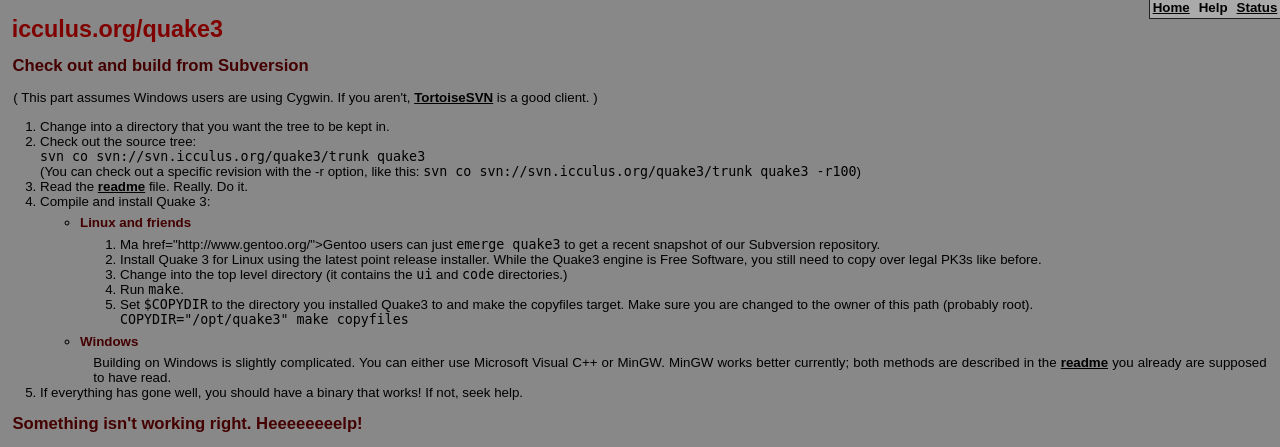
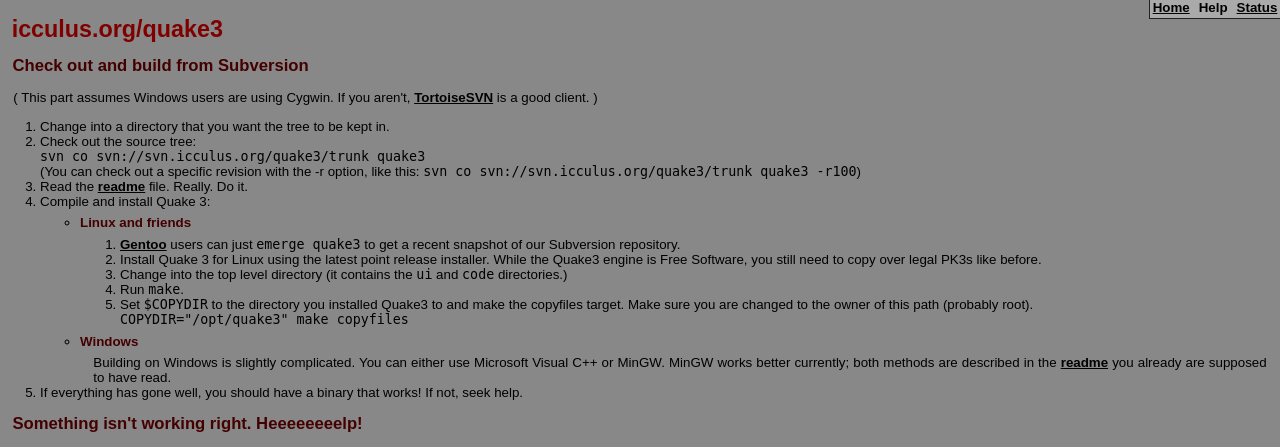
Before and after one commit to ShaneIsley/challengeq3, a PHP site: page /?page=help in a window 1280 px wide. Shown: the top 447 px of the page. Run offline with PHP 8.4, Linux system fonts and the light colour scheme; data that the repository does not hold is empty.

Commit message:
Now it is
git-svn-id: https://svn.mode-x.org/cnq3/trunk@314 df7340c0-8d17-0410-b57c-d8c7d96bbbdc

```diff
--- a/web/include/help.php
+++ b/web/include/help.php
@@ -15,7 +15,7 @@
 		<ul>
 			<li><h3>Linux and friends</h3>
 				<ol>
-					<li>Ma href="http://www.gentoo.org/">Gentoo</a> users can
+					<li><a href="http://www.gentoo.org/">Gentoo</a> users can
 					just <span class="shell">emerge quake3</span> to get a
 					recent snapshot of our Subversion repository.</li>
 					<li>Install Quake 3 for Linux using the latest point release
```
